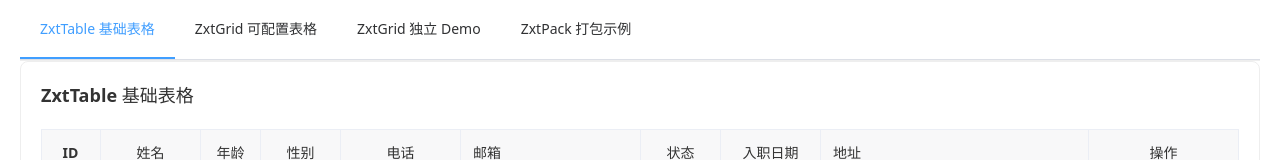
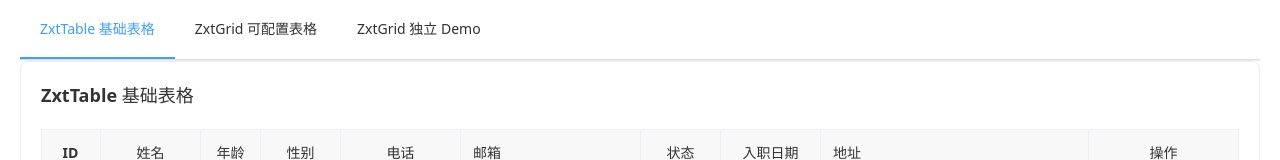
Before and after one commit to run-away-code/zxt-table, a Vue app: page /zxt-table in a window 1280 px wide. Shown: the top 160 px of the page. Built offline with nearby package versions, Linux system fonts and the light colour scheme.

Commit message:
feat: version0.6.1

```diff
--- a/package.json
+++ b/package.json
@@ -1,7 +1,7 @@
 {
   "name": "zxt-table",
   "private": false,
-  "version": "0.6.0",
+  "version": "0.6.1",
   "type": "module",
   "description": "一个基于 Vue 3 和 Element Plus 的高级表格、表单组件库",
   "keywords": [
@@ -67,7 +67,6 @@
   },
   "dependencies": {
     "@element-plus/icons-vue": "^2.3.2",
-    "vue-router": "^4.6.4",
-    "zxt-table": "file:/Users/yangbo/Desktop/vxeTable/zxt-table-0.5.9.tgz"
+    "vue-router": "^4.6.4"
   }
 }
--- a/src/examples/App.vue
+++ b/src/examples/App.vue
@@ -11,7 +11,7 @@
           <el-menu-item index="/zxt-table">ZxtTable 基础表格</el-menu-item>
           <el-menu-item index="/zxt-grid">ZxtGrid 可配置表格</el-menu-item>
           <el-menu-item index="/zxt-grid-demo">ZxtGrid 独立 Demo</el-menu-item>
-          <el-menu-item index="/zxt-pack">ZxtPack 打包示例</el-menu-item>
+          <!-- <el-menu-item index="/zxt-pack">ZxtPack 打包示例</el-menu-item> -->
         </el-menu>
       </div>
 
```
